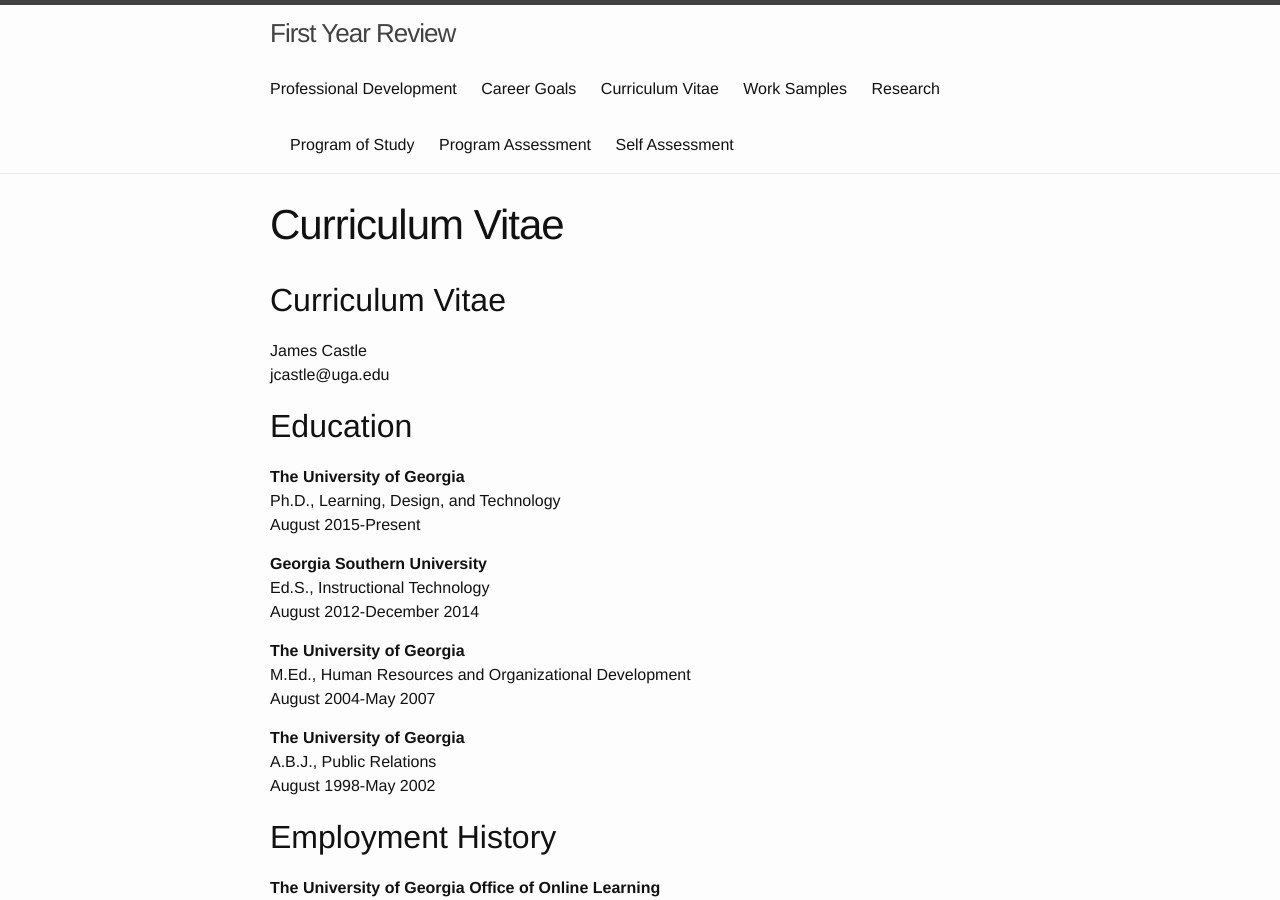
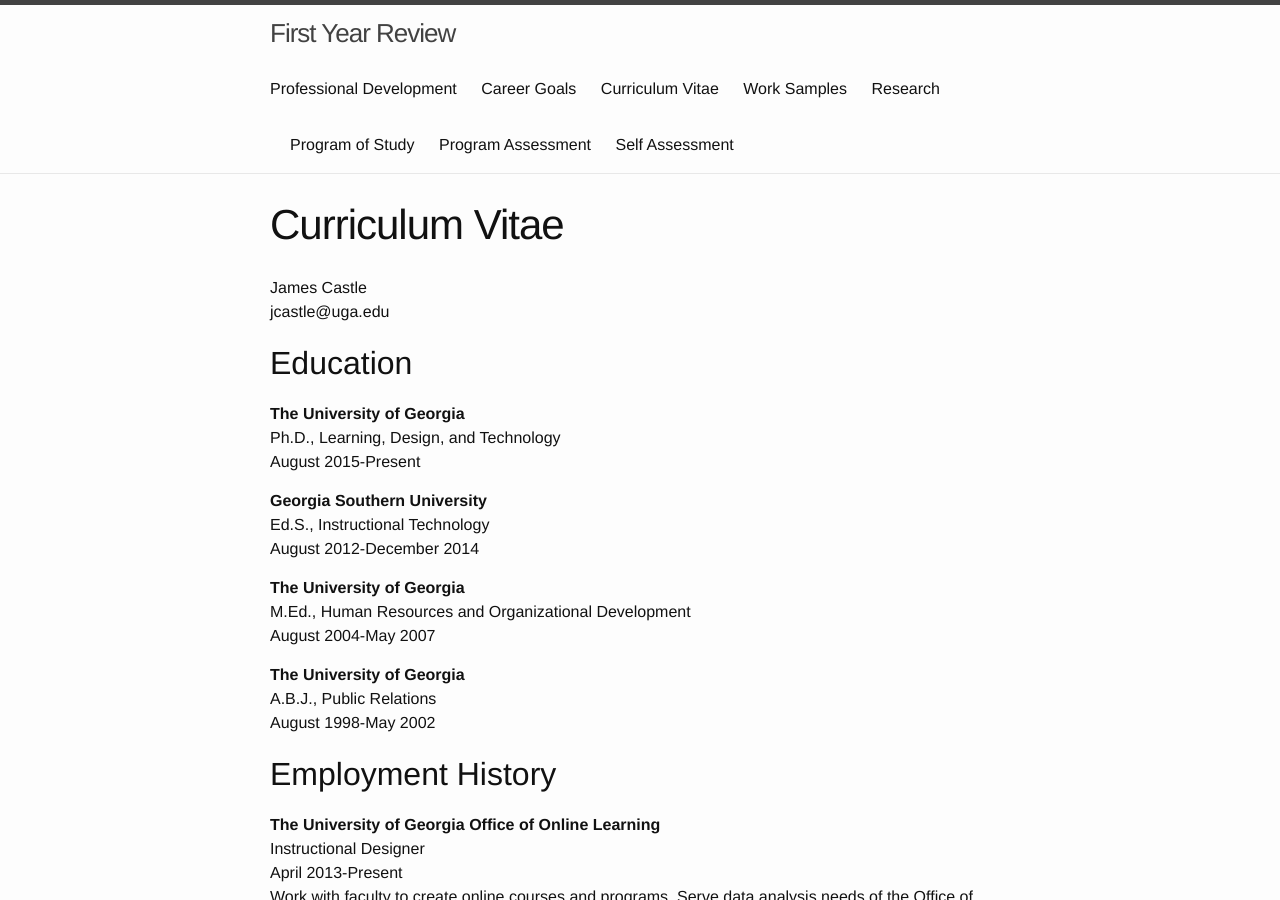
Before and after one commit to jcastle0/ldtportfolio, a Jekyll site: the page built from cv.md, in a window 1280 px wide and 900 px high. Built offline with Jekyll 4.4.1, drawn with Linux system fonts in a browser that asks for light colours.

Commit message:
Update cv.md

```diff
--- a/cv.md
+++ b/cv.md
@@ -3,8 +3,6 @@
 title: Curriculum Vitae
 permalink: /cv/
 ---
-
-## Curriculum Vitae
 
 James Castle
 jcastle@uga.edu
```
